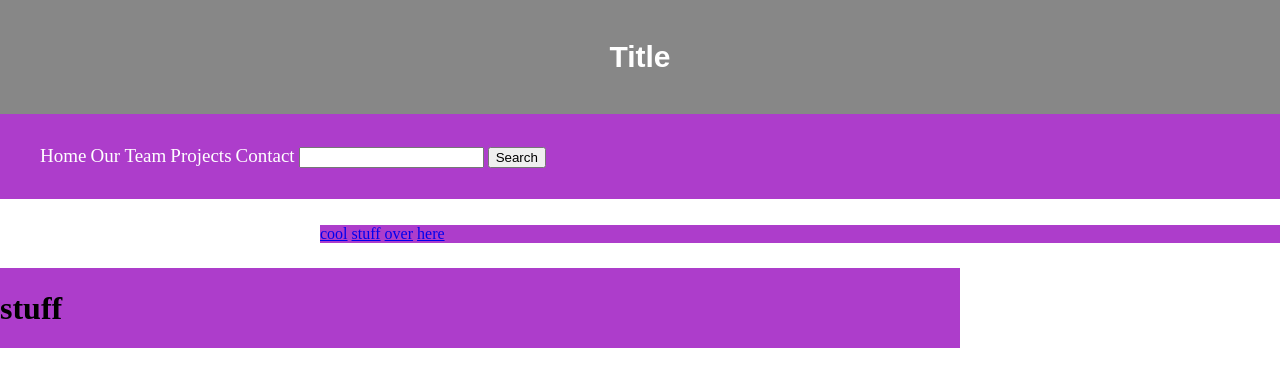
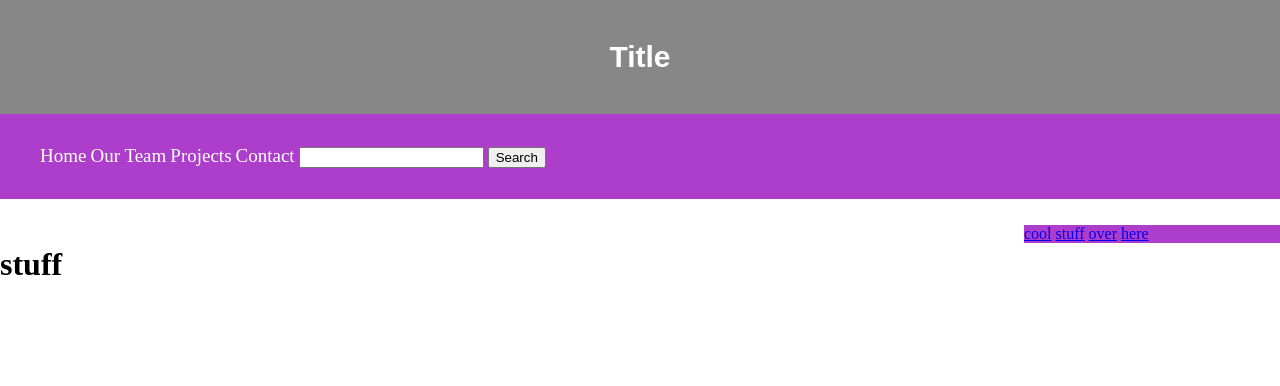
Before and after one commit to spencerdailovescs/hw3a, a plain HTML site: page index.html in a window 1280 px wide. Drawn offline with Linux system fonts and the light colour scheme.

Commit message:
Update index.html

```diff
--- a/index.html
+++ b/index.html
@@ -10,7 +10,7 @@
 			float: right;
 			background-color: #AD3DCB;
 			height: 80%;
-			width: 75%;
+			width: 20%;
 		}
 
 		.main {
@@ -18,7 +18,7 @@
 			float: left;
 			height: 80%;
 			width: 75%;
-			background-color: #AD3DCB;
+			background-color: white;
 		}
 
 
```
